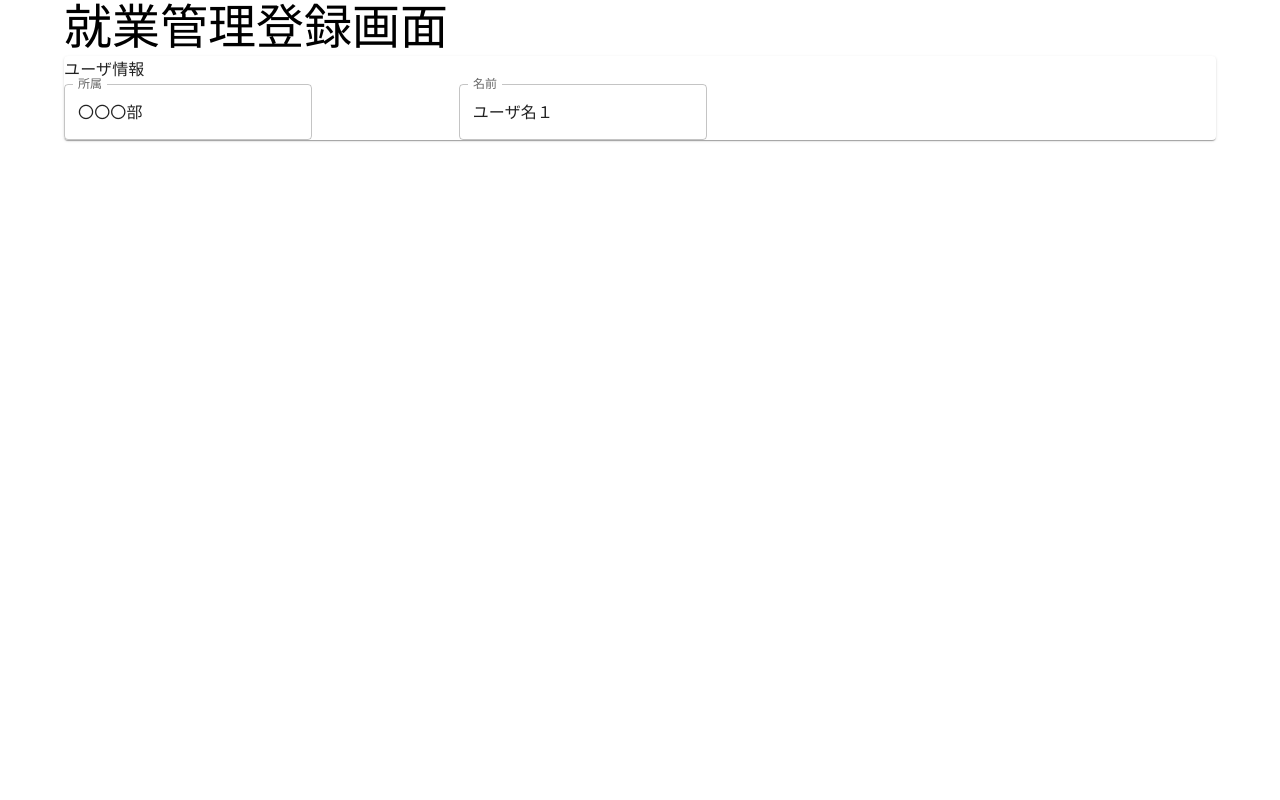
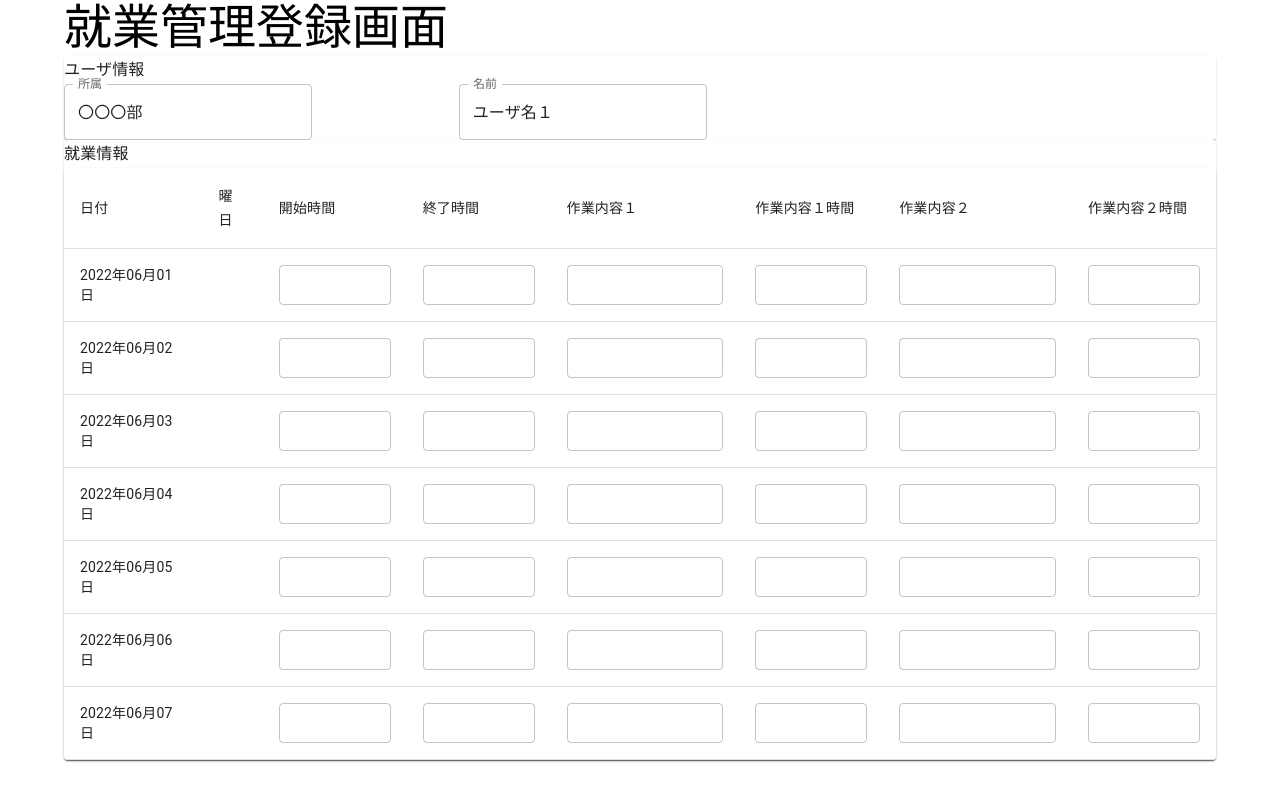
Before and after one commit to Shuichiro-T/pj-izanagi-hands-on, a Next.js app in the folder frontend/: page /main/1 in a window 1280 px wide. Built offline with nearby package versions, Linux system fonts and the light colour scheme.

Commit message:
就業管理入力エリアを作成

```diff
--- a/frontend/pages/main/[employees_id].tsx
+++ b/frontend/pages/main/[employees_id].tsx
@@ -1,7 +1,7 @@
 import { useRouter } from "next/router";
 import type { NextPage } from "next";
 import Container from '@mui/material/Container';
-import { Grid, Paper, TextField, Typography } from "@mui/material";
+import { Grid, Paper, Table, TableBody, TableCell, TableContainer, TableHead, TableRow, TextField, Typography } from "@mui/material";
 
 
 const MainPage: NextPage = () => {
@@ -13,6 +13,42 @@ const MainPage: NextPage = () => {
   //ユーザ情報を暫定的に定義
   const userName = "ユーザ名１"
   const departmentName = "〇〇〇部"
+
+  // 今月のカレンダー日付、暫定的に定義
+  const calenderDays = {
+    "data": {
+      "calender": [
+        {
+          "year_month": "202206",
+          "day": "01"
+        },
+        {
+          "year_month": "202206",
+          "day": "02"
+        },
+        {
+          "year_month": "202206",
+          "day": "03"
+        },
+        {
+          "year_month": "202206",
+          "day": "04"
+        },
+        {
+          "year_month": "202206",
+          "day": "05"
+        },
+        {
+          "year_month": "202206",
+          "day": "06"
+        },
+        {
+          "year_month": "202206",
+          "day": "07"
+        }
+      ]
+    }
+  }
 
   return(
     <Container>
@@ -45,6 +81,59 @@ const MainPage: NextPage = () => {
           </Grid>
         </Grid>
       </Paper>
+      <Paper>
+        <Typography variant="subtitle1" component="div">
+          就業情報
+        </Typography>
+        <TableContainer component={Paper}>
+          <Table>
+            <TableHead>
+              <TableRow>
+                <TableCell>日付</TableCell>
+                <TableCell>曜日</TableCell>
+                <TableCell>開始時間</TableCell>
+                <TableCell>終了時間</TableCell>
+                <TableCell>作業内容１</TableCell>
+                <TableCell>作業内容１時間</TableCell>
+                <TableCell>作業内容２</TableCell>
+                <TableCell>作業内容２時間</TableCell>
+              </TableRow>
+            </TableHead>
+            <TableBody>
+              {calenderDays.data.calender.map((calenderDay) => (
+                <TableRow key={calenderDay.day}>
+                  <TableCell>
+                  {calenderDay.year_month.slice(0,4) + "年" +
+                    calenderDay.year_month.slice(4,6) + "月" +
+                    calenderDay.day + "日"}
+                  </TableCell>
+                  <TableCell>
+                  </TableCell>
+                  <TableCell>
+                    <TextField size="small" inputProps={{maxLength: 5, size:5}}></TextField>
+                  </TableCell>
+                  <TableCell>
+                    <TextField size="small" inputProps={{maxLength: 5, size:5}}></TextField>
+                  </TableCell>
+                  <TableCell>
+                    <TextField size="small" inputProps={{maxLength: 10, size:10}}></TextField>
+                  </TableCell>
+                  <TableCell>
+                    <TextField size="small" inputProps={{maxLength: 5, size:5}}></TextField>
+                  </TableCell>
+                  <TableCell>
+                    <TextField size="small" inputProps={{maxLength: 10, size:10}}></TextField>
+                  </TableCell>
+                  <TableCell>
+                    <TextField size="small" inputProps={{maxLength: 5, size:5}}></TextField>
+                  </TableCell>
+                </TableRow>
+              ))}
+
+            </TableBody>
+          </Table>
+        </TableContainer>
+      </Paper>
     </Container>
   )
 };
```
Also changed, not shown: 1 other file (tests, documents, lock files or other folders).
